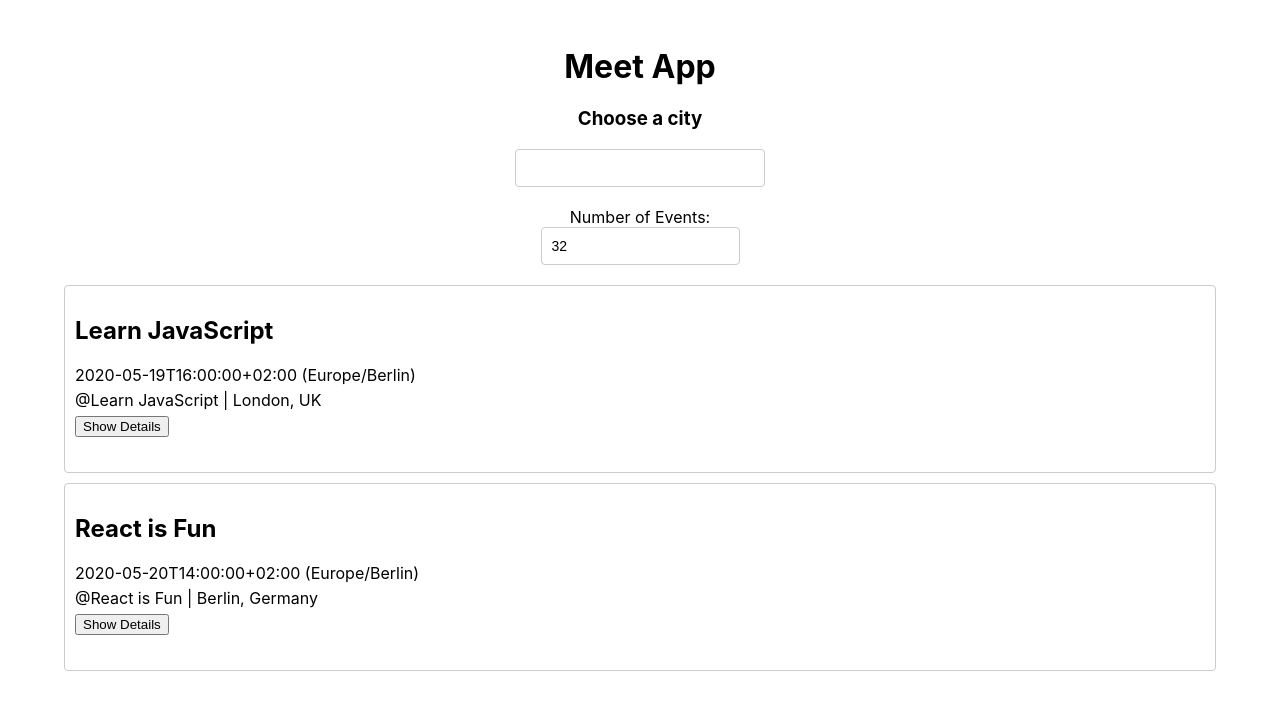
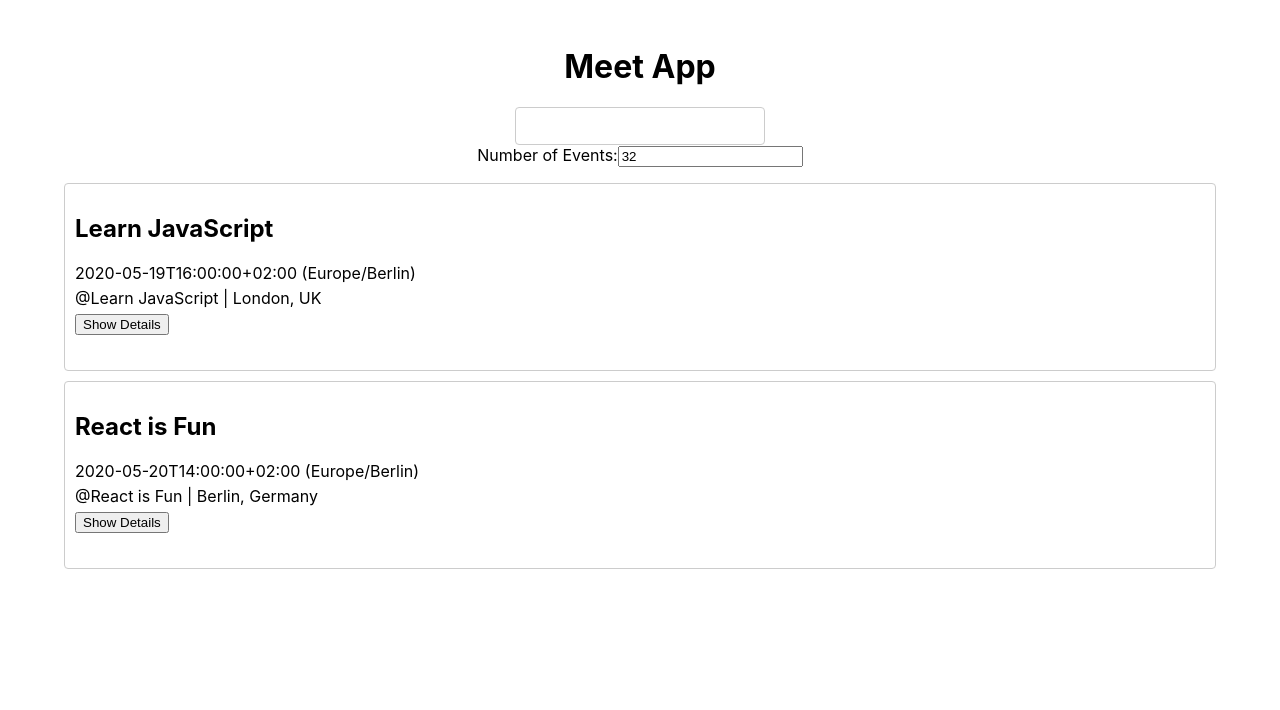
Before and after one commit to Techmo27/meet, a React (Create React App) app: page / in a window 1280 px wide. Shown: the top 710 px of the page. Built offline with nearby package versions, Linux system fonts and the light colour scheme; what atatus-spa would draw is missing.

Commit message:
Rearranged NumberOfEvents Code

```diff
--- a/src/App.js
+++ b/src/App.js
@@ -12,7 +12,7 @@ class App extends Component {
   state = {
     events: [],
     locations: [],
-    numberOfEvents: 32,
+    numberOfEvents: '32',
   };
 
   componentDidMount() {
@@ -31,40 +31,39 @@ class App extends Component {
     this.mounted = false;
   }
 
-  updateEvents = (location, eventCount) => {
+  updateEvents = (location = 'all', number = this.state.numberOfEvents) => {
     getEvents().then((events) => {
-      const locationEvents =
-        location === "all"
-          ? events
-          : events.filter((event) => event.location === location);
-      if (this.mounted) {
-        this.setState({
-          events: locationEvents.slice(0, this.state.numberOfEvents),
-          currentLocation: location,
-        });
-      }
+      const locationEvents = (location === 'all') ?
+        events.slice(0, number) :
+        events.filter((event) => event.location === location).slice(0, number);
+
+      this.setState({
+        events: locationEvents.slice(0, number),
+        location
+      });
     });
-  };
+  }
+
+  updateNumberOfEvents = (numberOfEvents) => {
+    this.setState({
+      numberOfEvents
+    }, this.updateEvents(this.state.location, numberOfEvents));
+  }
 
   render() {
+    const { events, locations, numberOfEvents } = this.state;
     return (
       <div className="App">
-        <h1>Meet App</h1>
-        <h3>Choose a city</h3>
-        <CitySearch
-          locations={this.state.locations}
-          updateEvents={this.updateEvents}
-        />
-        <NumberOfEvents
-          updateEvents={this.updateEvents}
-          numberOfEvents={this.state.numberOfEvents}
-        />
-        <EventList
-          events={this.state.events}
-        />
-      </div>
+        <div id="App__header">
+          <h1>Meet App</h1>
+        </div>
+        <CitySearch locations={locations} numberOfEvents={numberOfEvents} updateEvents={this.updateEvents} />
+        <NumberOfEvents updateNumberOfEvents={number => { this.updateNumberOfEvents(number) }} currentNumberOfEvents={events.length} />
+        <EventList events={events} numberOfEvents={numberOfEvents} />
+      </div >
     );
   }
 }
 
+
 export default App;
--- a/src/NumberOfEvents.js
+++ b/src/NumberOfEvents.js
@@ -1,41 +1,54 @@
-import React, { Component } from "react";
+import React, { Component } from 'react';
 import { ErrorAlert } from './Alert';
 
 class NumberOfEvents extends Component {
-  state = {
-    numberOfEvents: 32,
-    errorText: ''
-  };
+  constructor(props) {
+    super(props);
+
+    this.state = {
+      number: 32,
+      errorText: null
+    };
+  }
 
   handleInputChanged = (event) => {
-    const number = event.target.value;
-    if (number < 1 || number > 32) {
+    let value = event.target.value;
+    let cleanedValue = this.RemoveNonNumeric(value);
+
+    if (value !== cleanedValue) {
       this.setState({
-        numberOfEvents: '',
-        errorText: 'Please enter a number between 1 and 32',
+        number: cleanedValue,
+        errorText: true
       })
     } else {
       this.setState({
-        numberOfEvents: number,
-        errorText: '',
+        number: cleanedValue,
+        errorText: false
       });
     }
-  };
+
+    if (this.props.updateNumberOfEvents)
+      this.props.updateNumberOfEvents(cleanedValue);
+
+  }
+
+  RemoveNonNumeric = (text) => {
+    return text.replace(/[^0-9]/g, '');
+  }
+
 
   render() {
+    const { number, errorText } = this.state;
+    const errorMessage = 'Number of Events must be a non-negative integer';
     return (
-      <div className="numberOfEvents">
-        <label>Number of Events: </label>
-        <input
-          type="text"
-          name="number"
-          className="number-of-events"
-          value={this.props.numberOfEvents}
-          onChange={(e) => this.handleInputChanged(e)}
-        />
-        <ErrorAlert text={this.state.errorText} />
+      <div className="events">
+        {errorText && <ErrorAlert text={errorMessage} />}
+        <div>
+          <label>Number of Events:</label>
+          <input value={this.state.number} onChange={this.handleInputChanged} />
+        </div>
       </div>
-    );
+    )
   }
 }
 
```
